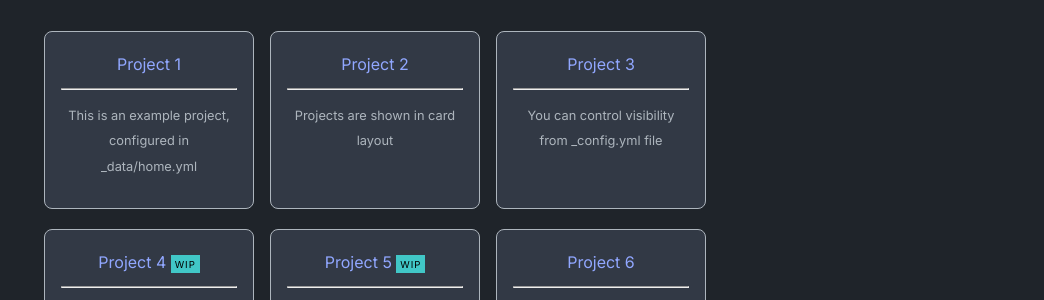
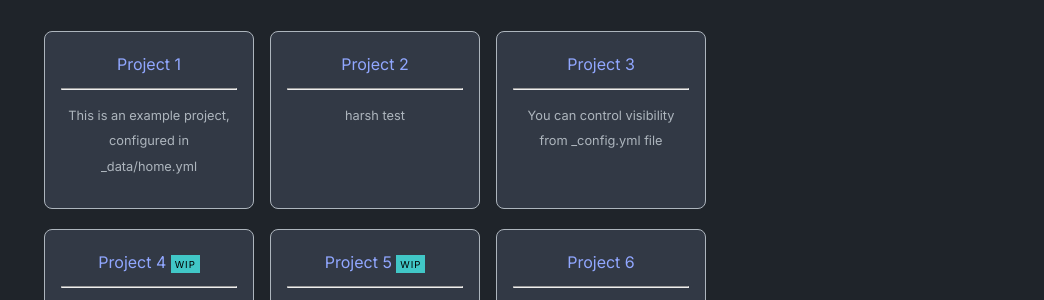
Before and after one commit to MilanoTech/milanotech.github.io, a Jekyll site: the page built from index.md, in a window 1280 px wide. Shown: the part 440-740 px from the top of the page, without its empty margins (236-1280 px from the left). Built offline with Jekyll 4.4.1, drawn with Linux system fonts in a browser that asks for light colours.

Commit message:
Update home.yml

```diff
--- a/_data/home.yml
+++ b/_data/home.yml
@@ -14,8 +14,8 @@ project_entries:
     desc: This is an example project, configured in _data/home.yml
 
   - title: Project 2
-    url: overview-post
-    desc: Projects are shown in card layout
+    url: overview-post-2
+    desc: harsh test
 
   - title: Project 3
     url: overview-post
```
